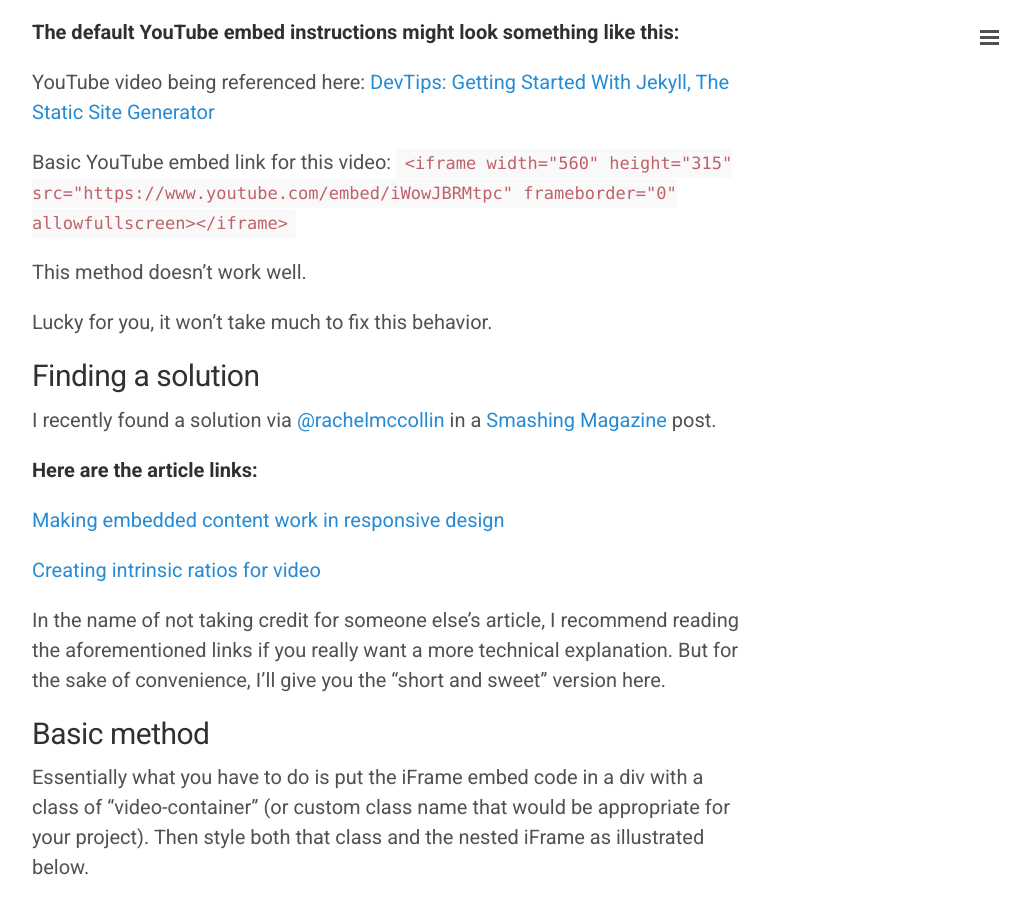
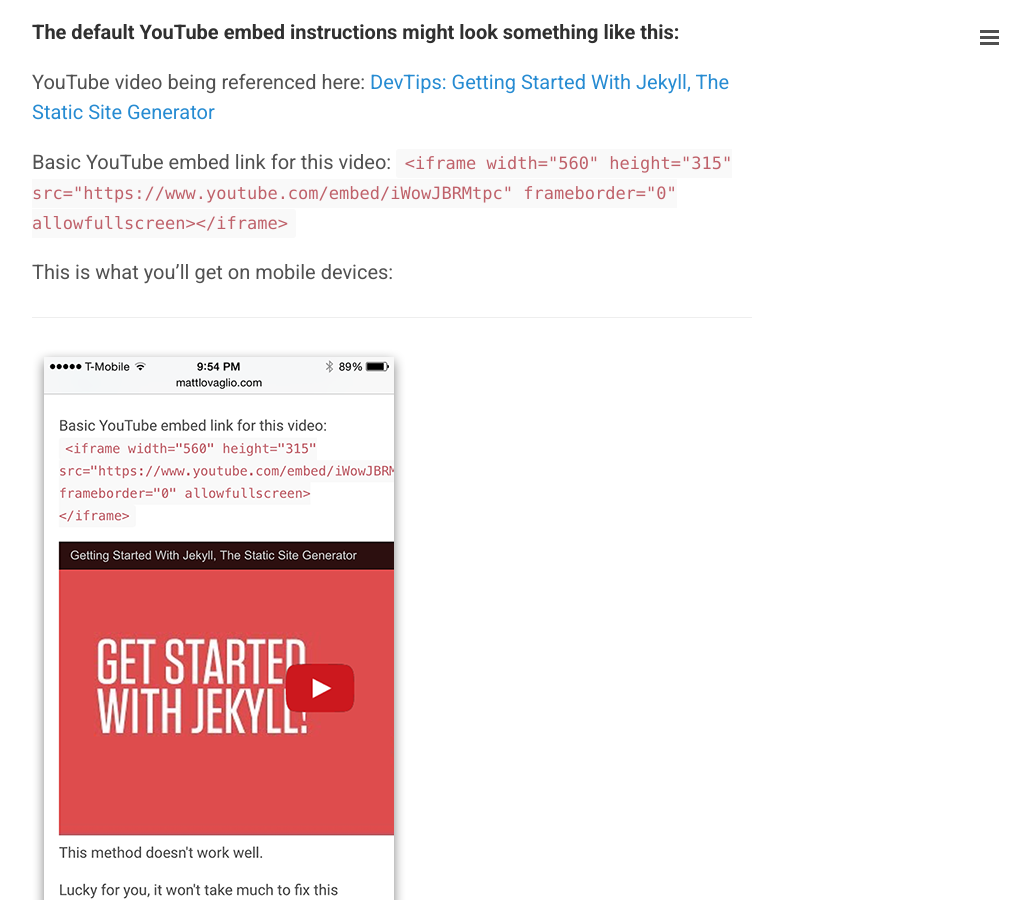
Before and after one commit to mattlovaglio/mattlovaglio.github.io, a Jekyll site: the page built from _posts/2015-03-27-Making-Embedded-Content-Responsive-In-Jekyll-Posts.md, in a window 1280 px wide and 900 px high, scrolled down 1180 px. Shown: the whole window, without its empty margins (248-1278 px from the left). Built offline with Jekyll 4.4.1, drawn with Linux system fonts in a browser that asks for light colours; Markdown is read by kramdown in place of the engine named in the settings.

Commit message:
Added Example Pic
Added pic to post.

```diff
--- a/_posts/2015-03-27-Making-Embedded-Content-Responsive-In-Jekyll-Posts.md
+++ b/_posts/2015-03-27-Making-Embedded-Content-Responsive-In-Jekyll-Posts.md
@@ -24,6 +24,14 @@
 YouTube video being referenced here: [DevTips: Getting Started With Jekyll, The Static Site Generator](https://www.youtube.com/watch?v=iWowJBRMtpc)
 
 Basic YouTube embed link for this video: `<iframe width="560" height="315" src="https://www.youtube.com/embed/iWowJBRMtpc" frameborder="0" allowfullscreen></iframe>`
+
+This is what you'll get on mobile devices:
+
+---
+
+![example](/assets/images/example-issue.PNG)
+
+---
 
 This method doesn't work well.
 
```
Also changed, not shown: assets/images/bailey-404.JPG (deleted), assets/images/example-issue.png (added), 10 other files.
